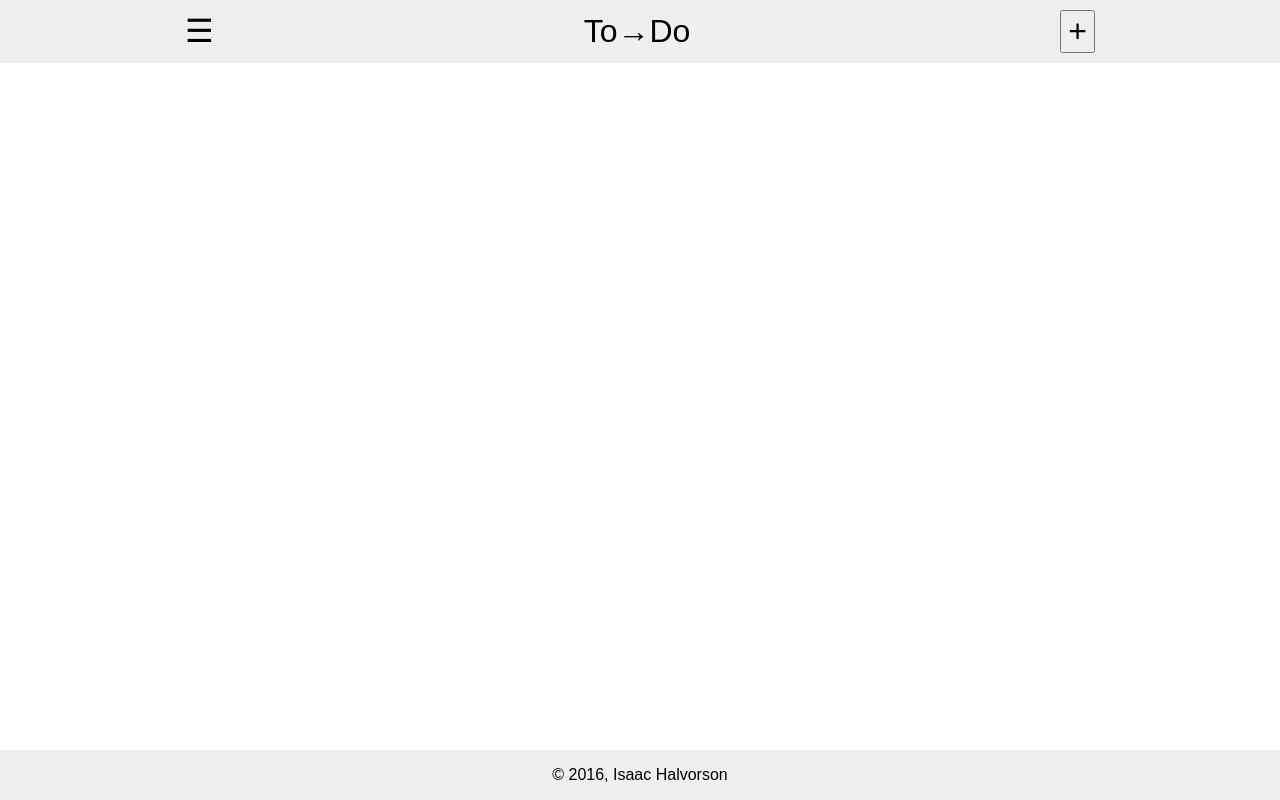
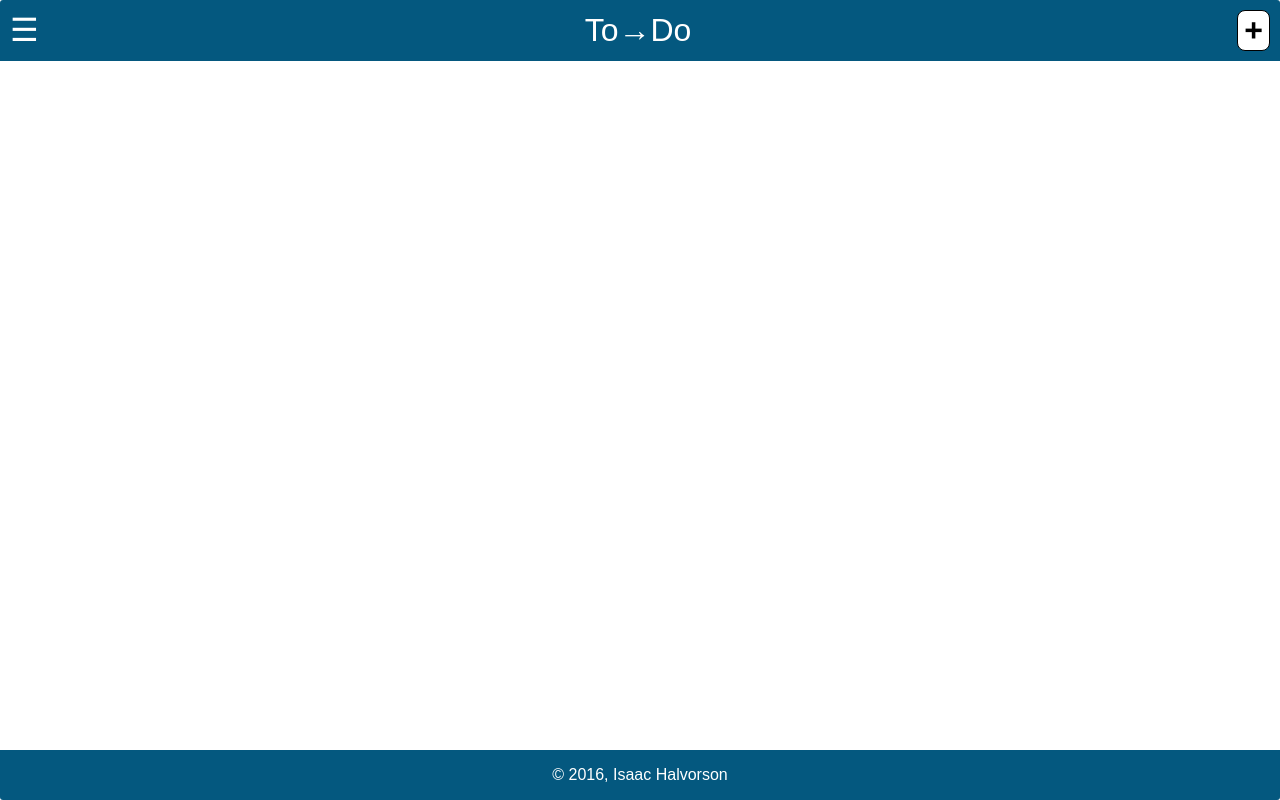
Before and after one commit to hisaac/PRIME-To-Do, a website: page public/views/index.html in a window 1280 px wide. Drawn offline with Linux system fonts and the light colour scheme; no server answers; files whose address does not match are found by name.

Commit message:
update styling

```diff
--- a/public/css/main.css
+++ b/public/css/main.css
@@ -1,13 +1,21 @@
+/* pallette
+#04587F
+#B01D01
+#DA7E01
+*/
+
 html {
   overflow-y: scroll;
   -webkit-overflow-scrolling: touch;
+  color: white;
 }
 
 #topBar {
   display: flex;
-  justify-content: space-around;
+  justify-content: space-between;
   align-items: center;
-  background-color: #efefef;
+  background-color: #04587F;
+  border-radius: 3px 3px 0 0;
 }
 
 nav,
@@ -21,6 +29,22 @@ form {
   margin: 10px;
 }
 
+/*input[type=checkbox] {
+  -webkit-transform: scale(1.5);
+  padding: 5px;
+}*/
+
+.delete-button, .create-todo {
+  font-family: Helvetica;
+  font-weight: bold;
+  border: 1px solid black;
+  -moz-border-radius: 8px;
+  -webkit-border-radius: 8px;
+  margin-top: 10px;
+  margin-bottom: 10px;
+  background-color: white;
+}
+
 .checked {
   opacity: .4;
 }
@@ -31,14 +55,21 @@ form {
 
 .todo-item {
   display: flex;
-  justify-content: space-around;
-  background-color: #efefef;
+  justify-content: space-between;
+  background-color: #DA7E01;
   margin: 10px;
+  font-size: 1.4em;
+  border-radius: 10px;
+  text-decoration: underline;
 }
 
 .todo-item * {
   display: inline;
   margin: 10px;
+}
+
+.todo-item p {
+  margin: 12px 0;
 }
 
 .completed {
@@ -65,6 +96,7 @@ footer {
   right: 0;
   bottom: 0;
   left: 0;
-  background-color: #efefef;
+  background-color: #04587F;
   text-align: center;
+  border-radius: 0 0 3px 3px;
 }
--- a/public/js/client.js
+++ b/public/js/client.js
@@ -1,4 +1,7 @@
-var production = true;
+// If this is set to true, when the site is loaded on an iOS device, it will
+// prompt the user to 'install' the app. If set to false, it will load normally.
+
+var production = false;
 
 $(document).ready(function(){
   if (production === false){
```
